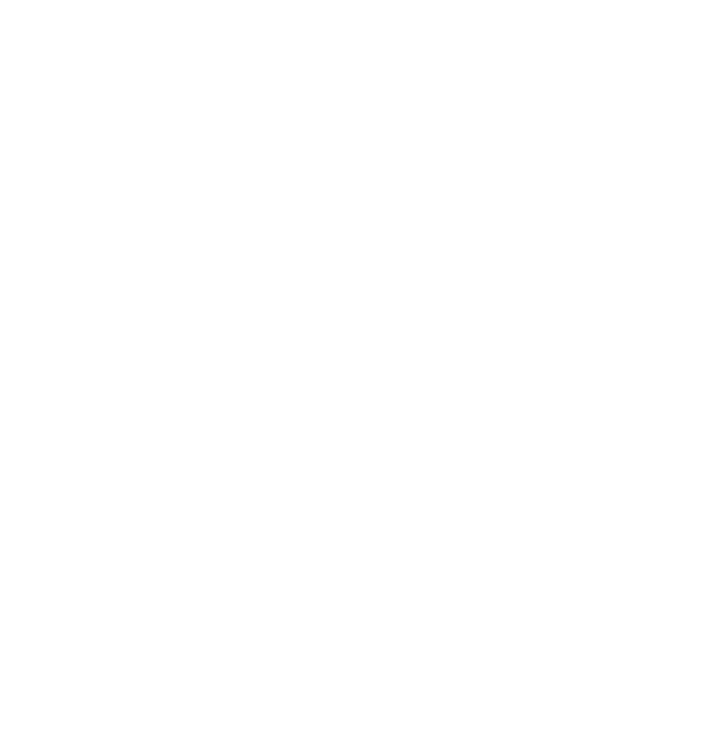
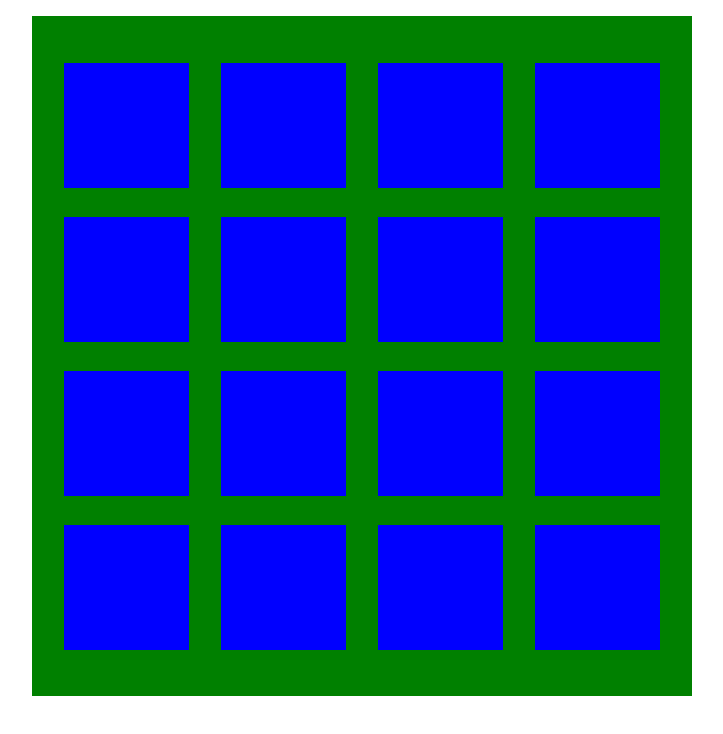
Before and after one commit to anastasioscho/udacity-memory-game, a plain HTML site: page index.html in a window 1280 px wide. Shown: the whole page, without its empty margins (278-1001 px from the left). Drawn offline with Linux system fonts and the light colour scheme.

Commit message:
feat: Build a basic board with 16 cards

```diff
--- a/css/app.css
+++ b/css/app.css
@@ -0,0 +1,63 @@
+html {
+    box-sizing: border-box;
+}
+
+*,
+*::before,
+*::after {
+    box-sizing: inherit;
+}
+
+html,
+body {
+    width: 100%;
+    height: 100%;
+    margin: 0;
+    padding: 0;
+}
+
+.container {
+    display: flex;
+    justify-content: center;
+    align-items: center;
+    flex-direction: column;
+}
+
+.board {
+    width: 660px;
+    height: 680px;
+    padding: 32px;
+    display: flex;
+    flex-wrap: wrap;
+    justify-content: space-between;
+    align-items: center;
+    background-color: green;
+    list-style-type: none;
+}
+
+.board .card-container {
+    height: 125px;
+    width: 125px;
+    position: relative;
+}
+
+.board .card-container .card {
+    width: 100%;
+    height: 100%;
+    position: absolute;
+}
+
+.board .card-container .card .card-front,
+.board .card-container .card .card-back {
+    width: 100%;
+    height: 100%;
+    position: absolute;
+}
+
+.board .card-container .card .card-front {
+    background: red;
+}
+
+.board .card-container .card .card-back {
+    background: blue;
+}
--- a/index.html
+++ b/index.html
@@ -1,12 +1,180 @@
 <!doctype html>
 <html lang="en">
+
 <head>
     <meta charset="utf-8">
     <title>Memory Game</title>
     <meta name="description" content="A simple memory game">
     <link rel="stylesheet" href="css/app.css">
 </head>
+
 <body>
+    <div class="container">
+        <ul class="board">
+            <li class="card-container">
+                <div class="card">
+                    <div class="card-front">
+                        <!-- front content -->
+                    </div>
+                    <div class="card-back">
+                        <!-- back content -->
+                    </div>
+                </div>
+            </li>
+            <li class="card-container">
+                <div class="card">
+                    <div class="card-front">
+                        <!-- front content -->
+                    </div>
+                    <div class="card-back">
+                        <!-- back content -->
+                    </div>
+                </div>
+            </li>
+            <li class="card-container">
+                <div class="card">
+                    <div class="card-front">
+                        <!-- front content -->
+                    </div>
+                    <div class="card-back">
+                        <!-- back content -->
+                    </div>
+                </div>
+            </li>
+            <li class="card-container">
+                <div class="card">
+                    <div class="card-front">
+                        <!-- front content -->
+                    </div>
+                    <div class="card-back">
+                        <!-- back content -->
+                    </div>
+                </div>
+            </li>
+            <li class="card-container">
+                <div class="card">
+                    <div class="card-front">
+                        <!-- front content -->
+                    </div>
+                    <div class="card-back">
+                        <!-- back content -->
+                    </div>
+                </div>
+            </li>
+            <li class="card-container">
+                <div class="card">
+                    <div class="card-front">
+                        <!-- front content -->
+                    </div>
+                    <div class="card-back">
+                        <!-- back content -->
+                    </div>
+                </div>
+            </li>
+            <li class="card-container">
+                <div class="card">
+                    <div class="card-front">
+                        <!-- front content -->
+                    </div>
+                    <div class="card-back">
+                        <!-- back content -->
+                    </div>
+                </div>
+            </li>
+            <li class="card-container">
+                <div class="card">
+                    <div class="card-front">
+                        <!-- front content -->
+                    </div>
+                    <div class="card-back">
+                        <!-- back content -->
+                    </div>
+                </div>
+            </li>
+            <li class="card-container">
+                <div class="card">
+                    <div class="card-front">
+                        <!-- front content -->
+                    </div>
+                    <div class="card-back">
+                        <!-- back content -->
+                    </div>
+                </div>
+            </li>
+            <li class="card-container">
+                <div class="card">
+                    <div class="card-front">
+                        <!-- front content -->
+                    </div>
+                    <div class="card-back">
+                        <!-- back content -->
+                    </div>
+                </div>
+            </li>
+            <li class="card-container">
+                <div class="card">
+                    <div class="card-front">
+                        <!-- front content -->
+                    </div>
+                    <div class="card-back">
+                        <!-- back content -->
+                    </div>
+                </div>
+            </li>
+            <li class="card-container">
+                <div class="card">
+                    <div class="card-front">
+                        <!-- front content -->
+                    </div>
+                    <div class="card-back">
+                        <!-- back content -->
+                    </div>
+                </div>
+            </li>
+            <li class="card-container">
+                <div class="card">
+                    <div class="card-front">
+                        <!-- front content -->
+                    </div>
+                    <div class="card-back">
+                        <!-- back content -->
+                    </div>
+                </div>
+            </li>
+            <li class="card-container">
+                <div class="card">
+                    <div class="card-front">
+                        <!-- front content -->
+                    </div>
+                    <div class="card-back">
+                        <!-- back content -->
+                    </div>
+                </div>
+            </li>
+            <li class="card-container">
+                <div class="card">
+                    <div class="card-front">
+                        <!-- front content -->
+                    </div>
+                    <div class="card-back">
+                        <!-- back content -->
+                    </div>
+                </div>
+            </li>
+            <li class="card-container">
+                <div class="card">
+                    <div class="card-front">
+                        <!-- front content -->
+                    </div>
+                    <div class="card-back">
+                        <!-- back content -->
+                    </div>
+                </div>
+            </li>
+        </ul>
+    </div>
+
     <script src="js/app.js"></script>
 </body>
+
 </html>
```
